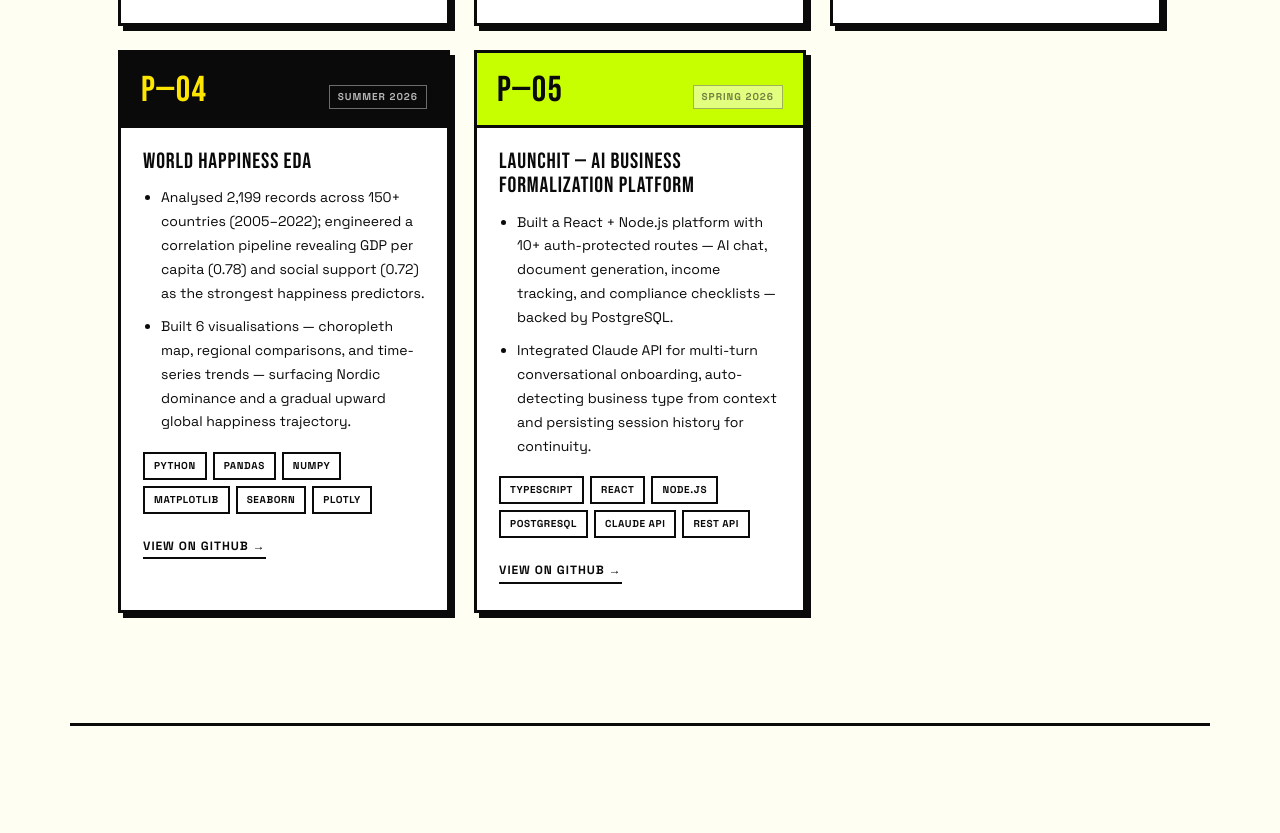
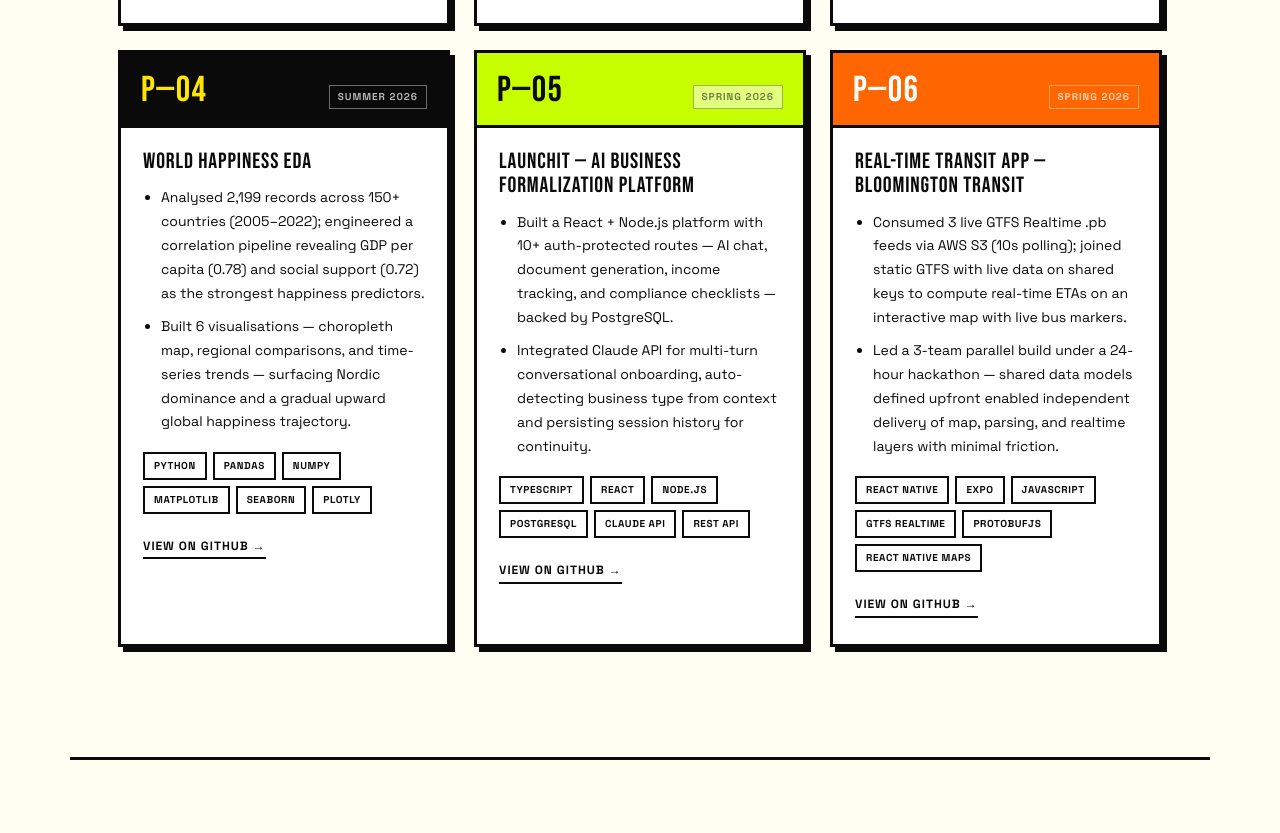
Before and after one commit to Shash010/Portfolio, a plain HTML site: page index.html in a window 1280 px wide. Shown: the part 5150-5983 px from the top of the page. Drawn offline with Linux system fonts and the light colour scheme.

Commit message:
Add P-06 Real-Time Transit App project

```diff
--- a/css/style.css
+++ b/css/style.css
@@ -732,6 +732,9 @@ ul.tl-desc li {
 .banner-black .pc-num  { color: var(--yellow); }
 .banner-black .pc-date { color: rgba(255,255,255,0.7); border-color: rgba(255,255,255,0.4); background: transparent; }
 .banner-lime   { background: #C8FF00; }
+.banner-orange { background: #FF6600; }
+.banner-orange .pc-num  { color: var(--white); }
+.banner-orange .pc-date { color: rgba(255,255,255,0.7); border-color: rgba(255,255,255,0.4); background: transparent; }
 
 .pc-num {
   font-family: var(--font-display);
--- a/index.html
+++ b/index.html
@@ -405,6 +405,29 @@
               <a href="https://github.com/Shash010/Launch-It" class="pc-link" target="_blank" rel="noopener">View on GitHub →</a>
             </div>
           </div>
+
+          <div class="project-card">
+            <div class="pc-banner banner-orange">
+              <div class="pc-num">P—06</div>
+              <span class="pc-date">Spring 2026</span>
+            </div>
+            <div class="pc-body">
+              <div class="pc-title">Real-Time Transit App — Bloomington Transit</div>
+              <ul class="pc-desc">
+                <li>Consumed 3 live GTFS Realtime .pb feeds via AWS S3 (10s polling); joined static GTFS with live data on shared keys to compute real-time ETAs on an interactive map with live bus markers.</li>
+                <li>Led a 3-team parallel build under a 24-hour hackathon — shared data models defined upfront enabled independent delivery of map, parsing, and realtime layers with minimal friction.</li>
+              </ul>
+              <div class="pc-tech">
+                <span class="tech-tag">React Native</span
+                ><span class="tech-tag">Expo</span
+                ><span class="tech-tag">JavaScript</span
+                ><span class="tech-tag">GTFS Realtime</span
+                ><span class="tech-tag">protobufjs</span
+                ><span class="tech-tag">React Native Maps</span>
+              </div>
+              <a href="#" class="pc-link">View on GitHub →</a>
+            </div>
+          </div>
         </div>
       </section>
 
```
